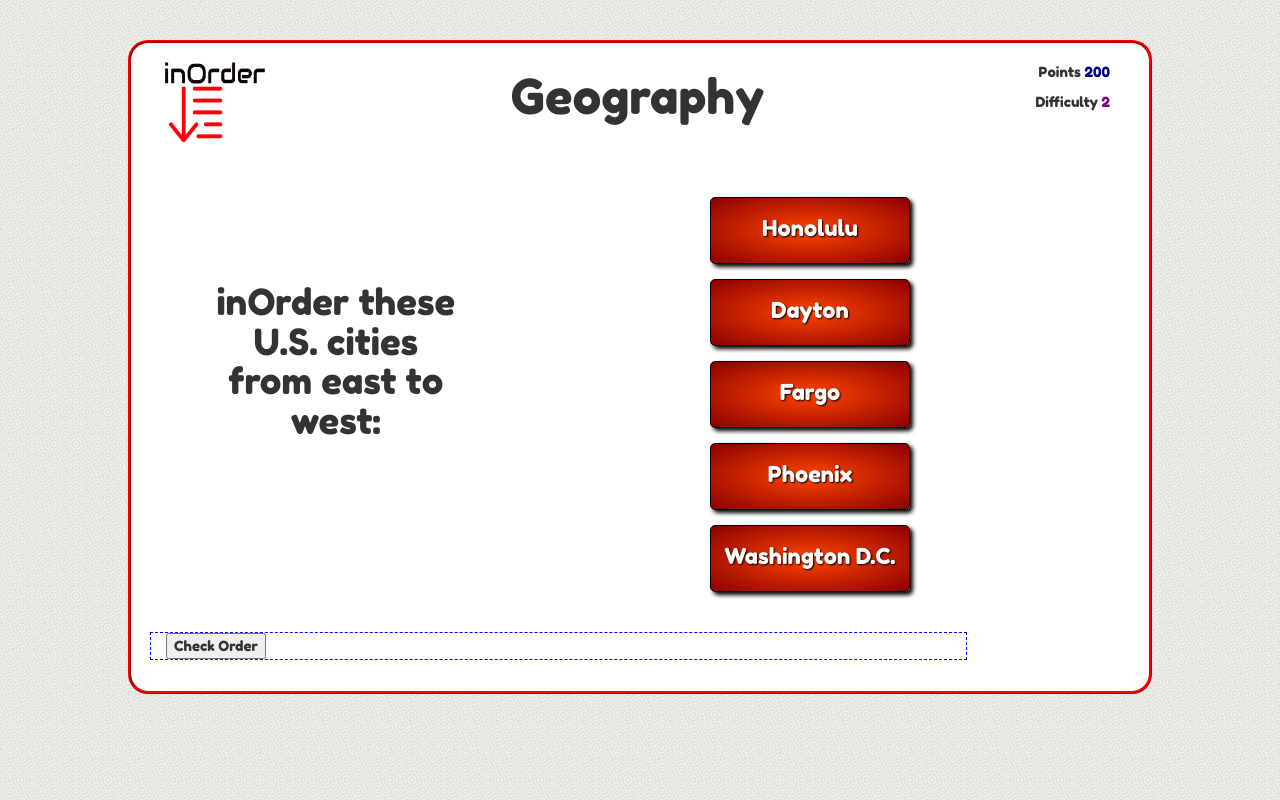
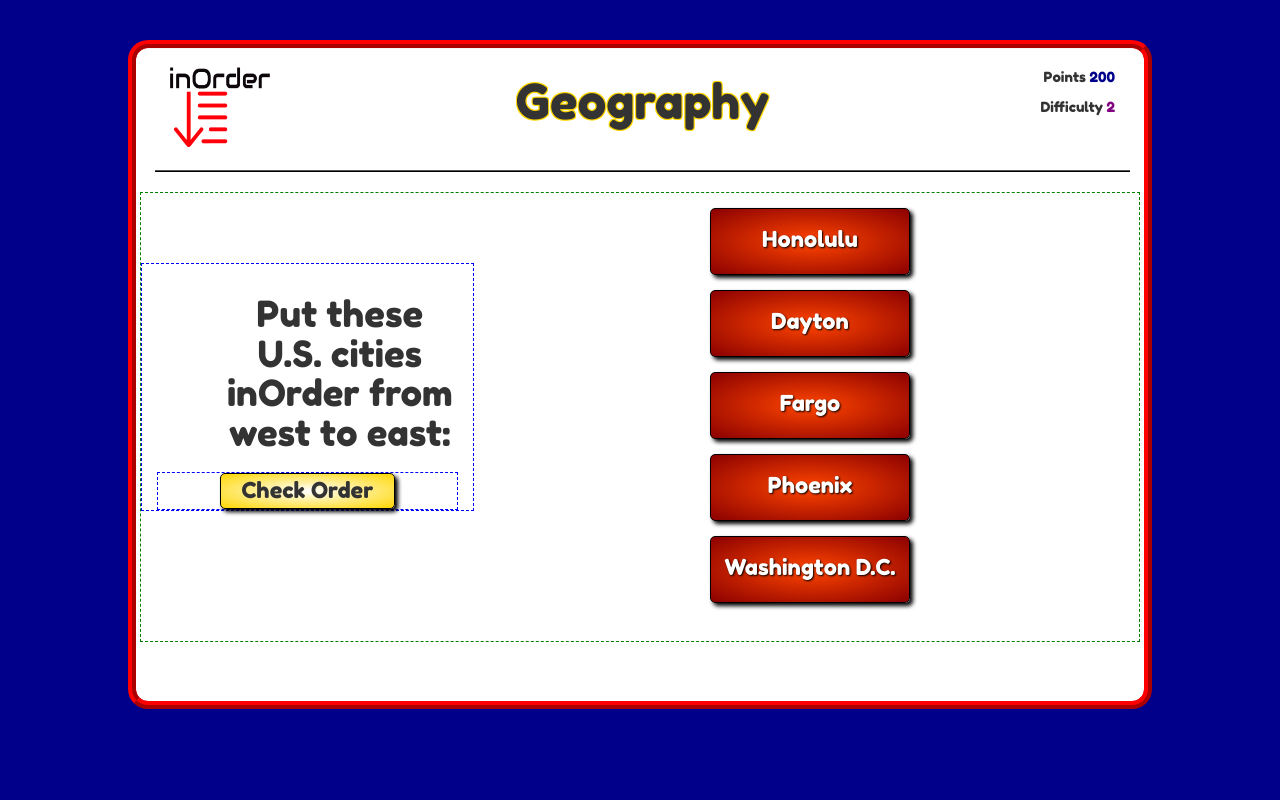
Before and after one commit to kellygmoore/personal_project, a website: page client/views/index.html at #!/home in a window 1280 px wide. Shown: the top 800 px of the page. Drawn offline with Linux system fonts and the light colour scheme; files that its build step writes are made by us from their sources; files whose address does not match are found by name.

Commit message:
button positioning

```diff
--- a/client/scripts/app.js
+++ b/client/scripts/app.js
@@ -19,19 +19,19 @@ myApp.controller('MainCtrl', ["$scope", function($scope) {
 
     $scope.question1 = [{
         name: 'Honolulu',
-        id: 5
+        id: 1
     }, {
         name: 'Dayton',
-        id: 2
+        id: 4
     }, {
         name: 'Fargo',
         id: 3
     }, {
         name: 'Phoenix',
-        id: 4
+        id: 2
     }, {
         name: 'Washington D.C.',
-        id: 1
+        id: 5
     }];
 
     $scope.sortableOptions = {
--- a/client/styles/style.css
+++ b/client/styles/style.css
@@ -1,35 +1,36 @@
-/* Styles go here */
 
 body {
     font-family: 'Fredoka One', cursive, Arial;
-    background-image: url("/assets/views/subtle_white_mini_waves.png");
+    background-color: darkblue;
+    /*background-image: url("/assets/views/bkgd_1.jpg");*/
 }
 
 .bigDiv {
     background-color: white;
     width: 80%;
     margin: 40px auto 0 auto;
-    border: 3px ridge red;
+    border: 8px ridge red;
     border-radius: 20px;
 }
 
 .mainBody {
-    /*border: 1px dashed black;*/
     margin: 20px auto 0 auto;
 }
 
 .gameDiv {
     height: 450px;
-    /*border: 1px solid green;*/
+    border: 1px dashed green;
 }
 
 #middle {
     margin-top: 70px;
     text-align: center;
+    border: 1px dashed blue;
 }
 
 .headerDiv {
-    /*border-bottom: 2px solid blue;*/
+    border-bottom: 2px ridge black;
+    height: 5px;
 }
 
 .bottomDiv {
@@ -54,8 +55,6 @@ img {
     list-style: none;
     color: white;
     padding-top: 15px;
-    /*display: inline-block;*/
-    /*float: left;*/
     text-align: center;
 }
 
@@ -72,6 +71,16 @@ img {
     border-radius: 5px;
 }
 
+.buttonClass {
+    width: 175px;
+    border: 1px solid black;
+    font-size: 22px;
+    border-radius: 5px;
+    text-align: center;
+    background: radial-gradient(white, gold);
+    box-shadow: 3px 3px 4px black;
+}
+
 .answerBlocks {
     background: radial-gradient(orangered, darkred);
     box-shadow: 3px 3px 4px black;
@@ -84,19 +93,22 @@ img {
 
 #pointsDifficultyDiv {
     text-align: right;
-    /*border: 1px dashed blue;*/
     height: 100px;
 }
 
 #categoryTitleDiv {
     font-size: 48px;
     text-align: center;
-    /*border: 1px dashed blue;*/
+    /*text-shadow: 3px 3px 3px gold;*/
     height: 100px;
+    text-shadow:
+    -1px -1px 0 gold,
+    1px -1px 0 gold,
+    -1px 1px 0 gold,
+    1px 1px 0 gold;
 }
 
 #logoDiv {
-    /*border: 1px dashed blue;*/
     height: 100px;
 }
 
--- a/server/public/assets/styles/style.css
+++ b/server/public/assets/styles/style.css
@@ -1,35 +1,36 @@
-/* Styles go here */
 
 body {
     font-family: 'Fredoka One', cursive, Arial;
-    background-image: url("/assets/views/subtle_white_mini_waves.png");
+    background-color: darkblue;
+    /*background-image: url("/assets/views/bkgd_1.jpg");*/
 }
 
 .bigDiv {
     background-color: white;
     width: 80%;
     margin: 40px auto 0 auto;
-    border: 3px ridge red;
+    border: 8px ridge red;
     border-radius: 20px;
 }
 
 .mainBody {
-    /*border: 1px dashed black;*/
     margin: 20px auto 0 auto;
 }
 
 .gameDiv {
     height: 450px;
-    /*border: 1px solid green;*/
+    border: 1px dashed green;
 }
 
 #middle {
     margin-top: 70px;
     text-align: center;
+    border: 1px dashed blue;
 }
 
 .headerDiv {
-    /*border-bottom: 2px solid blue;*/
+    border-bottom: 2px ridge black;
+    height: 5px;
 }
 
 .bottomDiv {
@@ -54,8 +55,6 @@ img {
     list-style: none;
     color: white;
     padding-top: 15px;
-    /*display: inline-block;*/
-    /*float: left;*/
     text-align: center;
 }
 
@@ -72,6 +71,16 @@ img {
     border-radius: 5px;
 }
 
+.buttonClass {
+    width: 175px;
+    border: 1px solid black;
+    font-size: 22px;
+    border-radius: 5px;
+    text-align: center;
+    background: radial-gradient(white, gold);
+    box-shadow: 3px 3px 4px black;
+}
+
 .answerBlocks {
     background: radial-gradient(orangered, darkred);
     box-shadow: 3px 3px 4px black;
@@ -84,19 +93,22 @@ img {
 
 #pointsDifficultyDiv {
     text-align: right;
-    /*border: 1px dashed blue;*/
     height: 100px;
 }
 
 #categoryTitleDiv {
     font-size: 48px;
     text-align: center;
-    /*border: 1px dashed blue;*/
+    /*text-shadow: 3px 3px 3px gold;*/
     height: 100px;
+    text-shadow:
+    -1px -1px 0 gold,
+    1px -1px 0 gold,
+    -1px 1px 0 gold,
+    1px 1px 0 gold;
 }
 
 #logoDiv {
-    /*border: 1px dashed blue;*/
     height: 100px;
 }
 
--- a/server/public/assets/views/routes/home.html
+++ b/server/public/assets/views/routes/home.html
@@ -3,7 +3,10 @@
     <div class="mainBody">
         <div class="gameDiv row">
             <div id="middle" class="col-md-4">
-                <h1>inOrder these U.S. cities from east to west:</h1>
+                <h1>Put these U.S. cities inOrder from west to east:</h1>
+                <div class="bottomDiv">
+                    <button class="buttonClass" ng-click="checkAnswers()">Check Order</button>
+                </div>
             </div>
 
             <div class="container-fluid col-md-4 col-md-offset-2">
@@ -18,9 +21,7 @@
 
         </div>
 
-        <div class="bottomDiv col-md-10">
-            <button class="buttonClass" ng-click="checkAnswers()">Check Order</button>
-        </div>
+
         <br>
         <br>
     </div>
--- a/server/public/assets/views/templates/header.html
+++ b/server/public/assets/views/templates/header.html
@@ -1,5 +1,5 @@
 <div class="container">
-    <div class="row headerDiv">
+    <div class="row">
         <div id="logoDiv" class="col-md-2">
             <img src="/assets/views/Drawing.png" alt="logo">
         </div>
@@ -11,4 +11,9 @@
             <p>Difficulty <span id="diffSpan">2</span></p>
         </div>
     </div>
+    <div class="row">
+        <div class="col-md-10 headerDiv">
+
+        </div>
+    </div>
 </div>
```
Also changed, not shown: client/views/routes/home.html (+5 -4 lines), client/views/templates/header.html (+6 -1 lines), client/views/notebook.png (deleted), server/public/assets/scripts/app.min.js.
